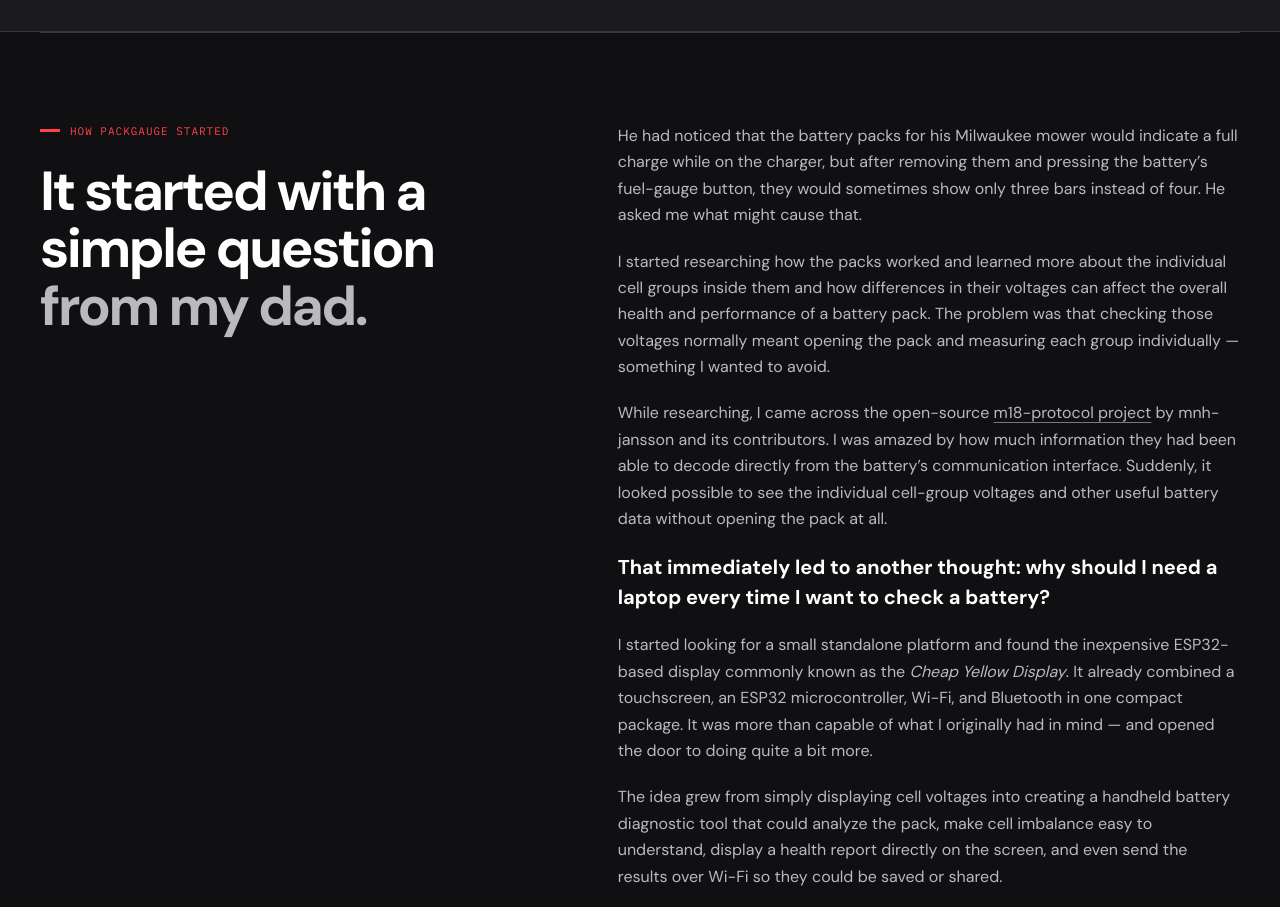
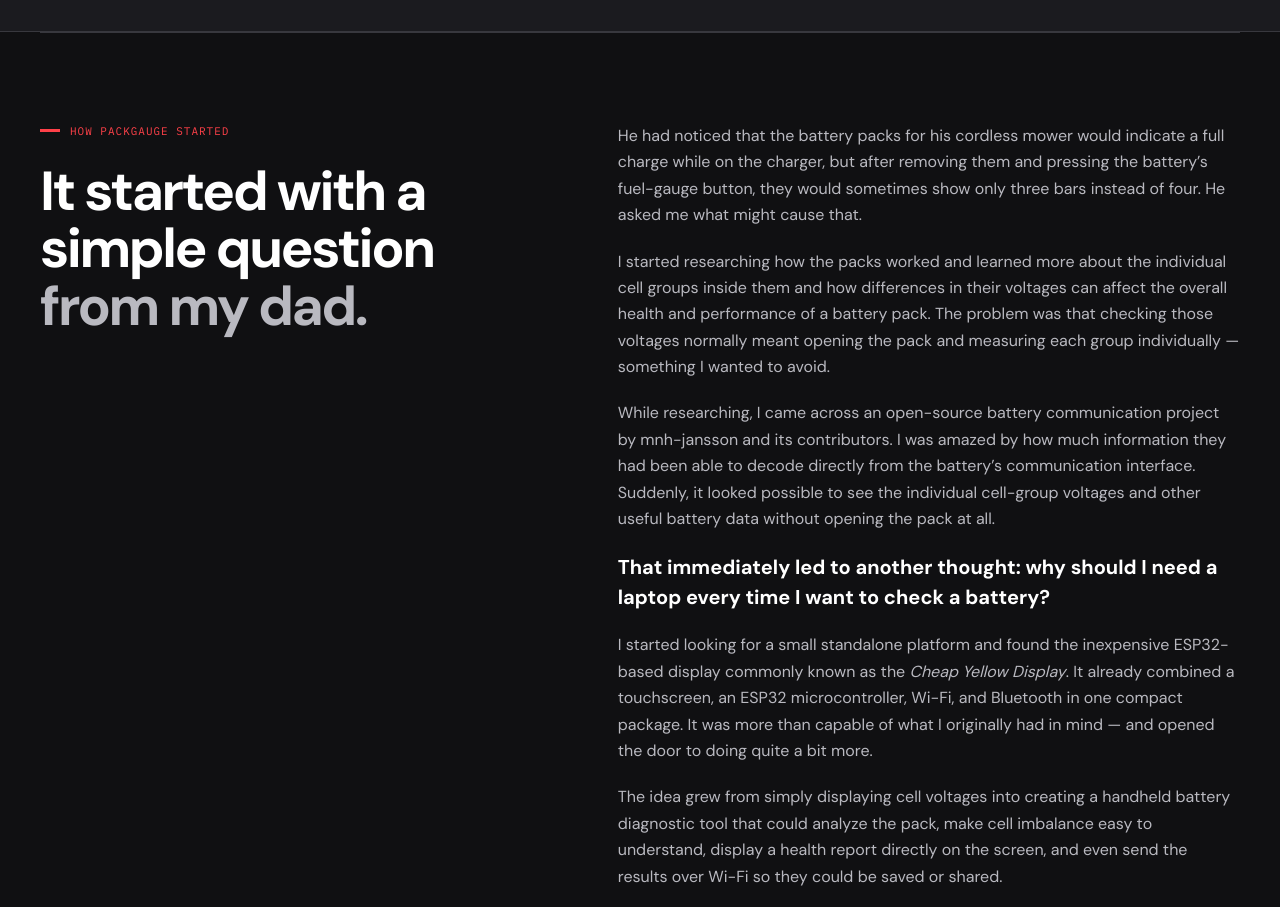
Before and after one commit to tinkring/PackGauge-Web, a website built with Vite: page index.html in a window 1280 px wide. Shown: the part 3400-4307 px from the top of the page. Built offline with nearby package versions, Linux system fonts and the light colour scheme.

Commit message:
Align origin story with public branding policy

```diff
--- a/index.html
+++ b/index.html
@@ -23,8 +23,6 @@
     .story-copy p + p { margin-top: 20px; }
     .story-copy .story-question { color: #fff; font-size: 20px; line-height: 1.5; }
     .story-copy .story-close { color: #fff; font-size: 18px; line-height: 1.55; }
-    .story-copy .story-credit a { text-decoration: underline; text-underline-offset: 4px; text-decoration-color: #77777e; }
-    .story-copy .story-credit a:hover { text-decoration-color: currentColor; }
   </style>
 </head>
 <body>
@@ -85,9 +83,9 @@
         <h2 id="story-title">It started with a simple question<br /><span>from my dad.</span></h2>
       </div>
       <div class="story-copy">
-        <p>He had noticed that the battery packs for his Milwaukee mower would indicate a full charge while on the charger, but after removing them and pressing the battery’s fuel-gauge button, they would sometimes show only three bars instead of four. He asked me what might cause that.</p>
+        <p>He had noticed that the battery packs for his cordless mower would indicate a full charge while on the charger, but after removing them and pressing the battery’s fuel-gauge button, they would sometimes show only three bars instead of four. He asked me what might cause that.</p>
         <p>I started researching how the packs worked and learned more about the individual cell groups inside them and how differences in their voltages can affect the overall health and performance of a battery pack. The problem was that checking those voltages normally meant opening the pack and measuring each group individually — something I wanted to avoid.</p>
-        <p class="story-credit">While researching, I came across the open-source <a href="https://github.com/mnh-jansson/m18-protocol" target="_blank" rel="noreferrer">m18-protocol project</a> by mnh-jansson and its contributors. I was amazed by how much information they had been able to decode directly from the battery’s communication interface. Suddenly, it looked possible to see the individual cell-group voltages and other useful battery data without opening the pack at all.</p>
+        <p>While researching, I came across an open-source battery communication project by mnh-jansson and its contributors. I was amazed by how much information they had been able to decode directly from the battery’s communication interface. Suddenly, it looked possible to see the individual cell-group voltages and other useful battery data without opening the pack at all.</p>
         <p class="story-question"><strong>That immediately led to another thought: why should I need a laptop every time I want to check a battery?</strong></p>
         <p>I started looking for a small standalone platform and found the inexpensive ESP32-based display commonly known as the <em>Cheap Yellow Display</em>. It already combined a touchscreen, an ESP32 microcontroller, Wi-Fi, and Bluetooth in one compact package. It was more than capable of what I originally had in mind — and opened the door to doing quite a bit more.</p>
         <p>The idea grew from simply displaying cell voltages into creating a handheld battery diagnostic tool that could analyze the pack, make cell imbalance easy to understand, display a health report directly on the screen, and even send the results over Wi-Fi so they could be saved or shared.</p>
```
